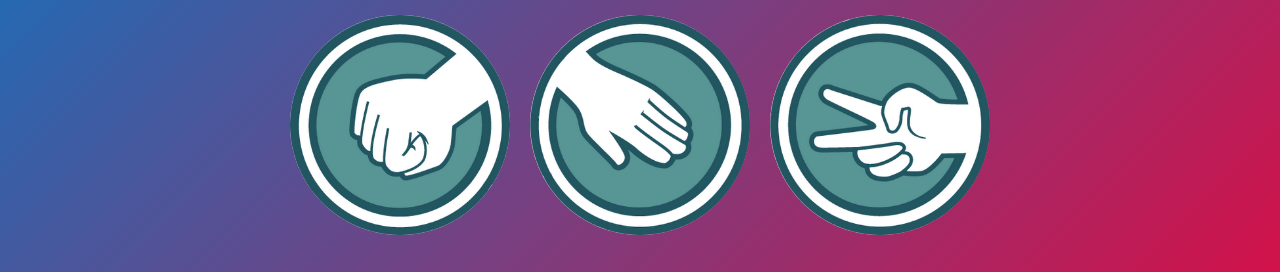
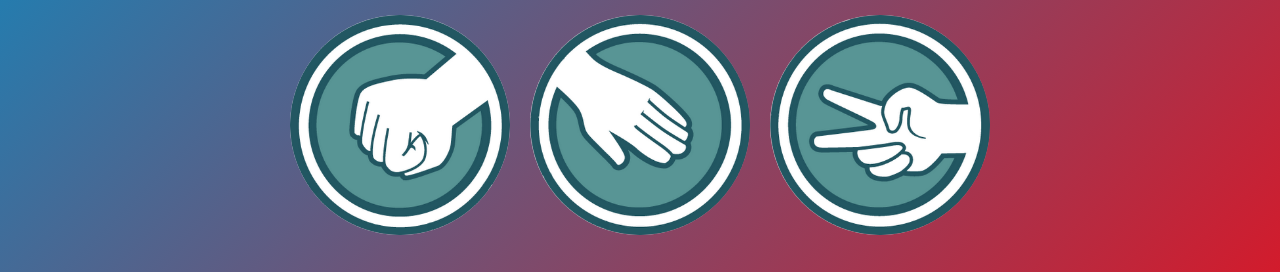
Before and after one commit to AmanSingh007coder/Stone-Paper-Scissors, a plain HTML site: page index.html in a window 1280 px wide. Shown: the part 218-490 px from the top of the page. Drawn offline with Linux system fonts and the light colour scheme.

Commit message:
Update style.css

```diff
--- a/style.css
+++ b/style.css
@@ -5,7 +5,7 @@
 }
 
 body {
-  background: linear-gradient(135deg, #0d75c0, #f50035);
+  background: linear-gradient(135deg, #0d89c0, #f50812);
   font-family: Arial, sans-serif;
   min-height: 100vh;
 
```
